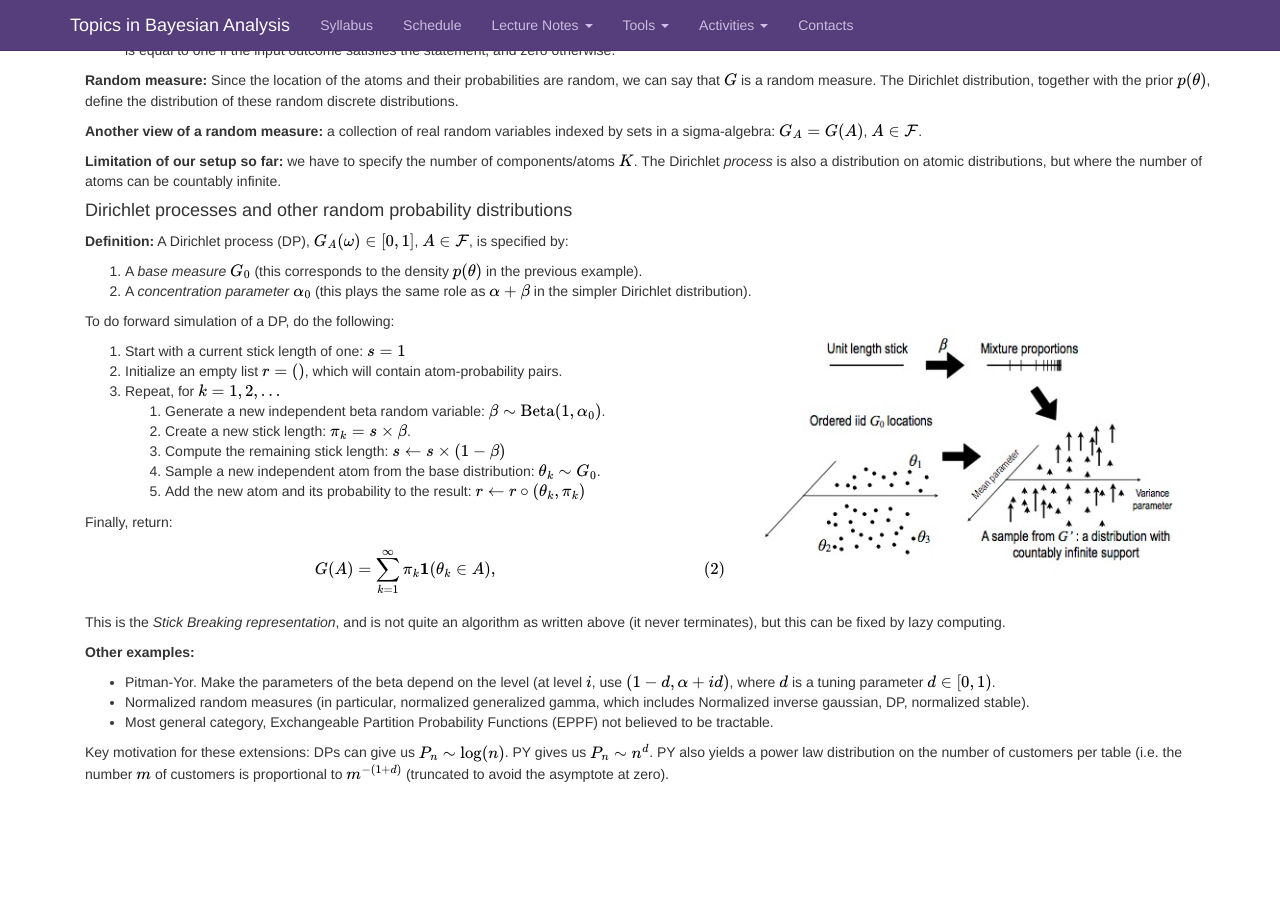
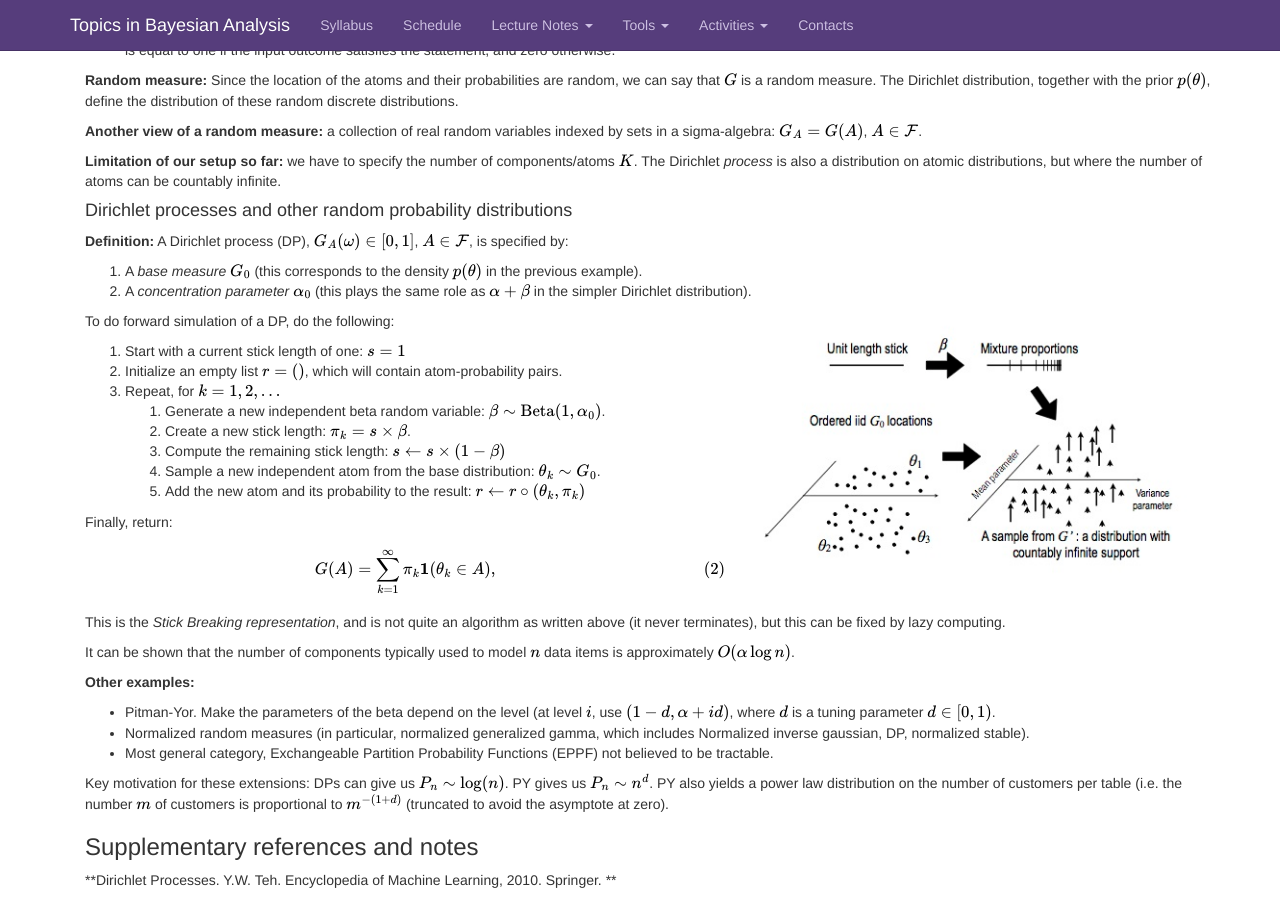
Before and after one commit to UBC-STAT/stat520-sp2014-15-website, a Jekyll site: the page built from _posts/2015-03-29-notes-lecture11.md, in a window 1280 px wide and 900 px high, scrolled down 817 px. Built offline with Jekyll 4.4.1, drawn with Linux system fonts in a browser that asks for light colours; nearby versions of some CDN libraries; Markdown is read by kramdown in place of the engine named in the settings; formulas are drawn with MathJax 3; comment, search, counter and statistics services are not loaded; before the commit the page ends 1611 px from its top, so only the background shows below that; some of the changed text lies outside the part shown.

Commit message:
Modified lecture 11

```diff
--- a/_posts/2015-03-29-notes-lecture11.md
+++ b/_posts/2015-03-29-notes-lecture11.md
@@ -71,6 +71,8 @@ G(A) = \sum\_{k=1}^{\infty} \pi\_k \1(\theta\_k \in A),
 
 This is the *Stick Breaking representation*, and is not quite an algorithm as written above (it never terminates), but this can be fixed by lazy computing.
 
+It can be shown that the number of components typically used to model $n$ data items is approximately $O(\alpha \log n)$.
+
 **Other examples:**
 
 - Pitman-Yor. Make the parameters of the beta depend on the level (at level $i$, use $(1-d, \alpha + id)$, where $d$ is a tuning parameter $d \in [0, 1)$.
@@ -78,3 +80,6 @@ This is the *Stick Breaking representation*, and is not quite an algorithm as wr
 - Most general category, Exchangeable Partition Probability Functions (EPPF) not believed to be tractable.
 
 Key motivation for these extensions: DPs can give us $P\_n \sim \log(n)$. PY gives us $P\_n \sim n^d$. PY also yields a power law distribution on the number of customers per table (i.e. the number $m$ of customers is proportional to $m^{-(1+d)}$ (truncated to avoid the asymptote at zero).
+
+### Supplementary references and notes
+**Dirichlet Processes. Y.W. Teh. Encyclopedia of Machine Learning, 2010. Springer. **
```
Also changed, not shown: other parts of _posts/2015-03-29-notes-lecture11.md (+1 -1 lines).
